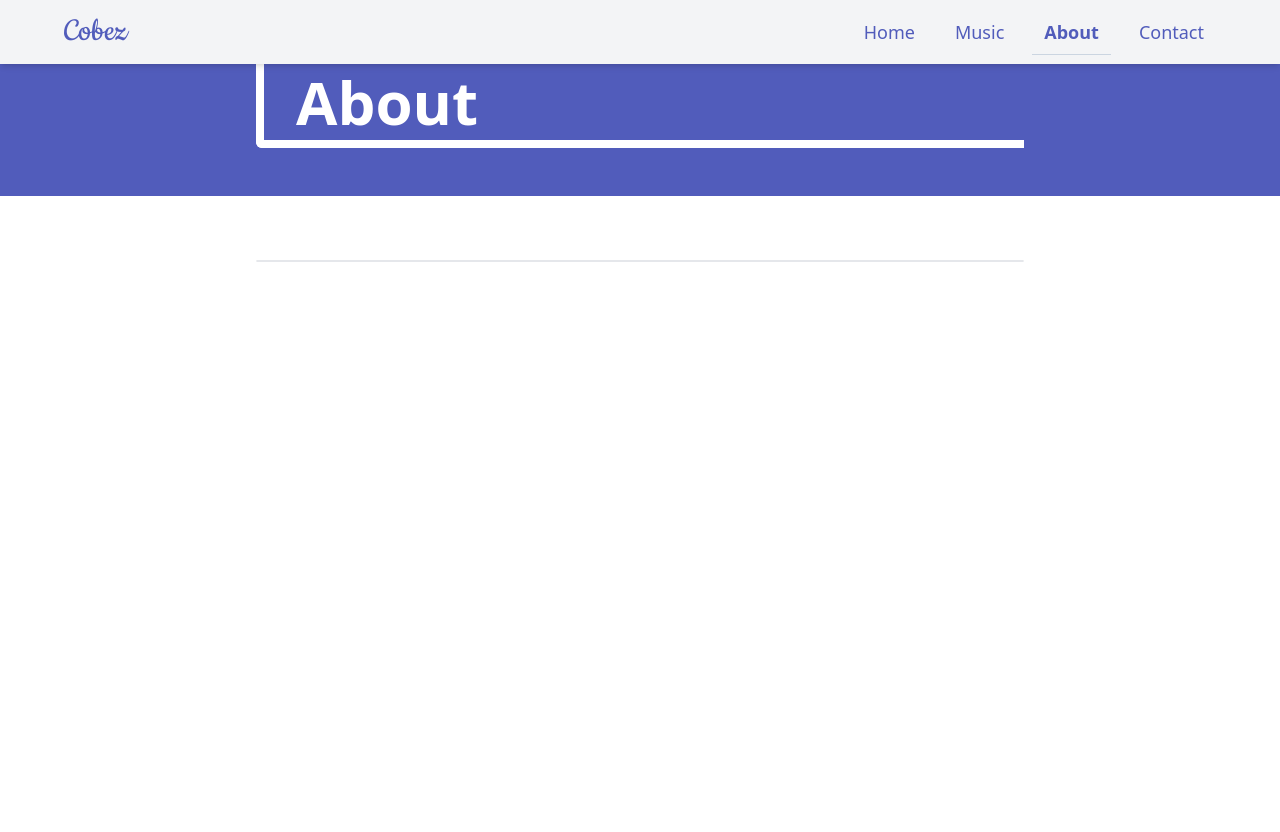
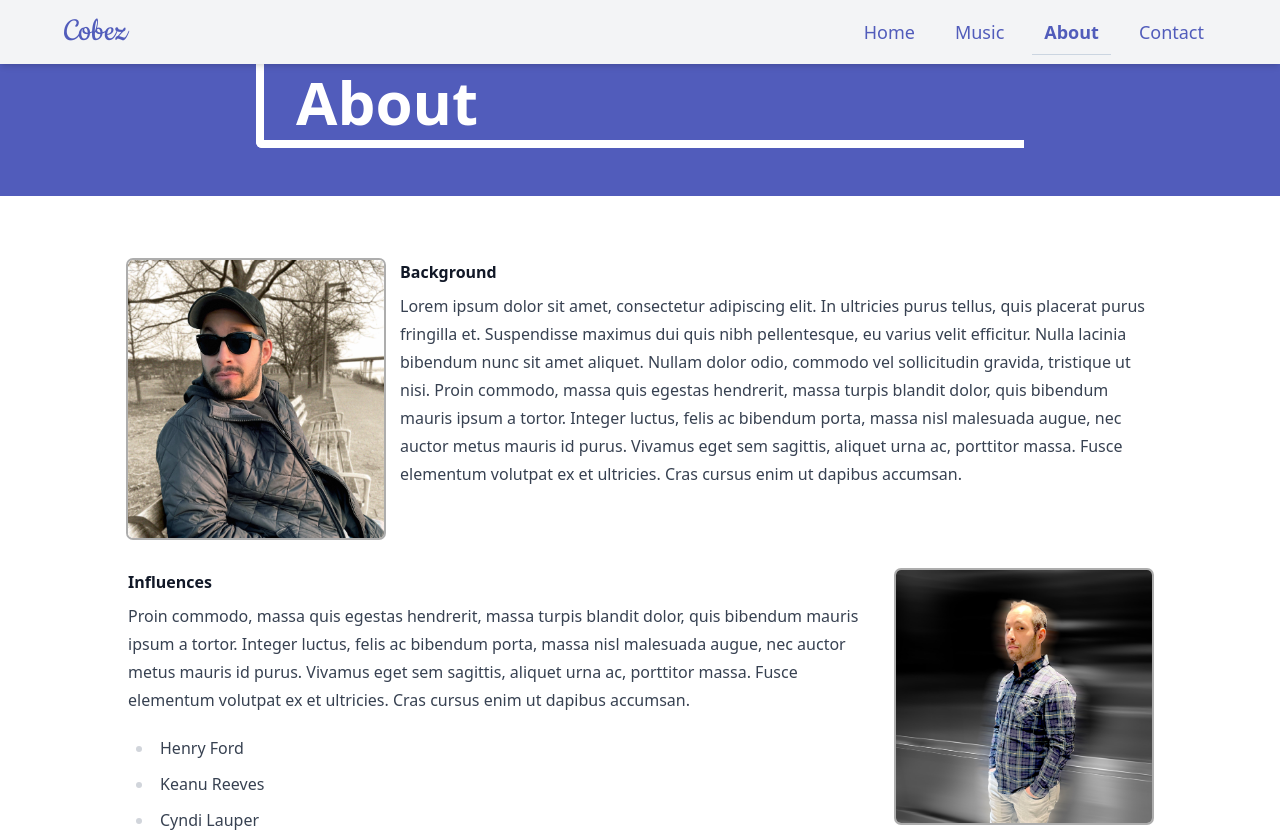
Before and after one commit to jcobert/cobez-music, a Next.js app: page /about in a window 1280 px wide. Shown: the top 832 px of the page. Built offline with nearby package versions, Linux system fonts and the light colour scheme; a web font is replaced by a local one.

Commit message:
About page (#13)
* configure cms with about content

* add photo

* style content and layout

```diff
--- /dev/null
+++ b/content/about/background.md
@@ -0,0 +1,6 @@
+---
+title: Background
+---
+#### B﻿ackground
+
+Lorem ipsum dolor sit amet, consectetur adipiscing elit. In ultricies purus tellus, quis placerat purus fringilla et. Suspendisse maximus dui quis nibh pellentesque, eu varius velit efficitur. Nulla lacinia bibendum nunc sit amet aliquet. Nullam dolor odio, commodo vel sollicitudin gravida, tristique ut nisi. Proin commodo, massa quis egestas hendrerit, massa turpis blandit dolor, quis bibendum mauris ipsum a tortor. Integer luctus, felis ac bibendum porta, massa nisl malesuada augue, nec auctor metus mauris id purus. Vivamus eget sem sagittis, aliquet urna ac, porttitor massa. Fusce elementum volutpat ex et ultricies. Cras cursus enim ut dapibus accumsan.
--- /dev/null
+++ b/content/about/influences.md
@@ -0,0 +1,12 @@
+---
+title: Influences
+---
+#### I﻿nfluences
+
+Proin commodo, massa quis egestas hendrerit, massa turpis blandit dolor, quis bibendum mauris ipsum a tortor. Integer luctus, felis ac bibendum porta, massa nisl malesuada augue, nec auctor metus mauris id purus. Vivamus eget sem sagittis, aliquet urna ac, porttitor massa. Fusce elementum volutpat ex et ultricies. Cras cursus enim ut dapibus accumsan.
+
+* H﻿enry Ford
+* K﻿eanu Reeves
+* C﻿yndi Lauper
+
+Lorem ipsum dolor sit amet, consectetur adipiscing elit. In ultricies purus tellus, quis placerat purus fringilla et. Suspendisse maximus dui quis nibh pellentesque, eu varius velit efficitur. Nulla lacinia bibendum nunc sit amet aliquet. Nullam dolor odio, commodo vel sollicitudin gravida, tristique ut nisi.
--- /dev/null
+++ b/lib/about.js
@@ -0,0 +1,31 @@
+import fs from "fs";
+import path from "path";
+import matter from "gray-matter";
+
+const contentDirectory = path.join(process.cwd(), "/content/about");
+
+export function getAllAboutFiles() {
+  const fileNames = fs.readdirSync(contentDirectory);
+
+  return fileNames.map((fileName) => {
+    return {
+      params: {
+        slug: fileName.replace(/\.md$/, ""),
+      },
+    };
+  });
+}
+
+export function getAboutData(slug) {
+  const fullPath = path.join(contentDirectory, `${slug}.md`);
+  const fileContents = matter(fs.readFileSync(fullPath, "utf8"));
+
+  const frontmatter = fileContents.data;
+  const markdown = fileContents.content;
+
+  return {
+    slug,
+    frontmatter,
+    markdown,
+  };
+}
--- a/pages/about.jsx
+++ b/pages/about.jsx
@@ -1,7 +1,23 @@
 import Head from "next/head";
 import Heading from "../components/Heading";
+import { getAboutData } from "../lib/about";
+import ReactMarkdown from "react-markdown";
+import Image from "next/future/image";
+import artistPhotoPark from "../public/images/artist-photo-cobez-park-2.jpg";
+import artistPhotoLift from "../public/images/artist-photo-cobez-lift.jpg";
 
-export default function About() {
+export async function getStaticProps({ params }) {
+  const background = getAboutData("background");
+  const influences = getAboutData("influences");
+  return {
+    props: {
+      background,
+      influences,
+    },
+  };
+}
+
+export default function About({ background, influences }) {
   return (
     <div className="bg-theme-primary">
       <Head>
@@ -14,8 +30,45 @@ export default function About() {
         <Heading className="w-11/12 max-w-3xl mx-auto" text="About" />
       </section>
       {/* Body */}
-      <section className="mt-8 md:mt-12 lg:mt-12 mx-auto bg-white py-4 pb-12 md:py-16 h-screen">
-        <div className="mx-auto max-w-3xl border rounded-md px-4 md:p-0"></div>
+      <section className="wrapper-body bg-white">
+        <div className="container-body">
+          <div className="flex flex-col gap-y-8">
+            <div className="flex flex-col md:inline gap-y-4">
+              {/* Artist Photo */}
+              <div className="w-7/12 max-w-[16rem] mx-auto md:float-left md:mr-4 outline outline-2 outline-theme-secondary rounded-[5px]">
+                <Image
+                  src={artistPhotoPark}
+                  alt="Artist photo"
+                  layout="responsive"
+                  style={{ borderRadius: 5 }}
+                />
+              </div>
+              {/* CMS Markdown - Background */}
+              <div className="rounded-md px-4 md:px-0 flex-1">
+                <ReactMarkdown className="prose max-w-none">
+                  {background.markdown}
+                </ReactMarkdown>
+              </div>
+            </div>
+            <div className="flex flex-col md:inline gap-y-4">
+              {/* Artist Photo */}
+              <div className="w-7/12 max-w-[16rem] mx-auto md:float-right md:ml-4 outline outline-2 outline-theme-secondary rounded-[5px]">
+                <Image
+                  src={artistPhotoLift}
+                  alt="Artist photo"
+                  layout="responsive"
+                  style={{ borderRadius: 5 }}
+                />
+              </div>
+              {/* CMS Markdown - Influences */}
+              <div className="rounded-md px-4 md:px-0 flex-1">
+                <ReactMarkdown className="prose max-w-none">
+                  {influences.markdown}
+                </ReactMarkdown>
+              </div>
+            </div>
+          </div>
+        </div>
       </section>
     </div>
   );
--- a/pages/music.jsx
+++ b/pages/music.jsx
@@ -59,14 +59,10 @@ export default function Music({ songData }) {
       <section>
         <Heading className="w-11/12 max-w-3xl mx-auto" text="Music" />
       </section>
-      {/* Main Content */}
-      <section className="mt-8 md:mt-12 lg:mt-12 mx-auto min-h-screen bg-white py-4 pb-12 md:py-16 md:px-4">
+      {/* Body */}
+      <section className="wrapper-body bg-white">
         <div
-          className={`mx-auto border-theme-secondary rounded-md px-4 md:p-0 ${
-            viewType === "grid"
-              ? "max-w-3xl lg:max-w-5xl"
-              : "max-w-3xl lg:max-w-5xl"
-          }`}
+          className="container-body"
         >
           {/* Sort and Filter */}
           <div className="flex flex-col gap-y-4 mb-4">
--- a/pages/music/[slug].jsx
+++ b/pages/music/[slug].jsx
@@ -33,7 +33,7 @@ function Music({ frontmatter, markdown }) {
   const body = markdown;
 
   return (
-    <div className="bg-white/95 pt-4 md:pt-12 pb-16 md:pb-2 min-h-screen">
+    <div className="bg-white/95 pt-4 md:pt-12 pb-12 md:pb-8 min-h-screen">
       {/* Page Nav Link */}
       <div className="w-constrain py-4">
         <Link href="/music">
--- a/styles/globals.css
+++ b/styles/globals.css
@@ -6,4 +6,12 @@
   .w-constrain {
     @apply max-w-layoutMax px-2 sm:px-8 md:px-10 lg:px-16;
   }
+
+  .wrapper-body {
+    @apply mt-8 md:mt-12 lg:mt-12 mx-auto min-h-screen py-4 pb-12 md:py-16 md:px-4;
+  }
+
+  .container-body {
+    @apply max-w-3xl lg:max-w-5xl mx-auto px-4 md:p-0 mt-2 md:mt-0;
+  }
 }
```
Also changed, not shown: public/admin/config.yml (+8 -0 lines), public/images/artist-photo-cobez-lift.jpg (added), public/images/artist-photo-cobez-park-2.jpg (added).
